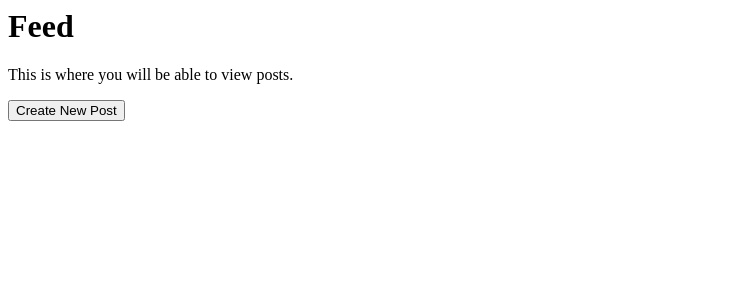
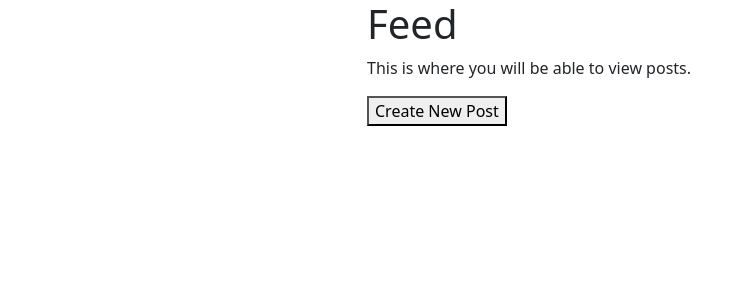
Before and after one commit to estherokusanya/clucker, a Django app: template microblogs/templates/feed.html in a window 1280 px wide. Shown: the top 300 px of the page, without its empty margins (0-745 px from the left). Run offline with Django 3.2, Linux system fonts and the light colour scheme; the template is opened without the code that fills it, so the values that code supplies are empty; some libraries are stand-ins or nearby versions.

Commit message:
Render feed template with Bootstrap

```diff
--- a/microblogs/templates/feed.html
+++ b/microblogs/templates/feed.html
@@ -1,8 +1,8 @@
-<html>
-  <head>
-    <title>Clucker</title>
-  </head>
-  <body>
+{% extends 'base.html' %}
+{% block body %}
+<div class="container">
+  <div class="row">
+    <div class = "col-sm-12 col-md-6 offset-md-3">
     <h1>Feed</h1>
     <p>This is where you will be able to view posts.</p>
     {% block content %}
@@ -13,5 +13,7 @@
     {% endfor %}
     {% endblock %}
     <a href="{% url 'new_post' %}"><button type="submit">Create New Post</button></a>
-  </body>
-</html>
+    </div>
+  </div>
+</div>
+{% endblock %}
```
